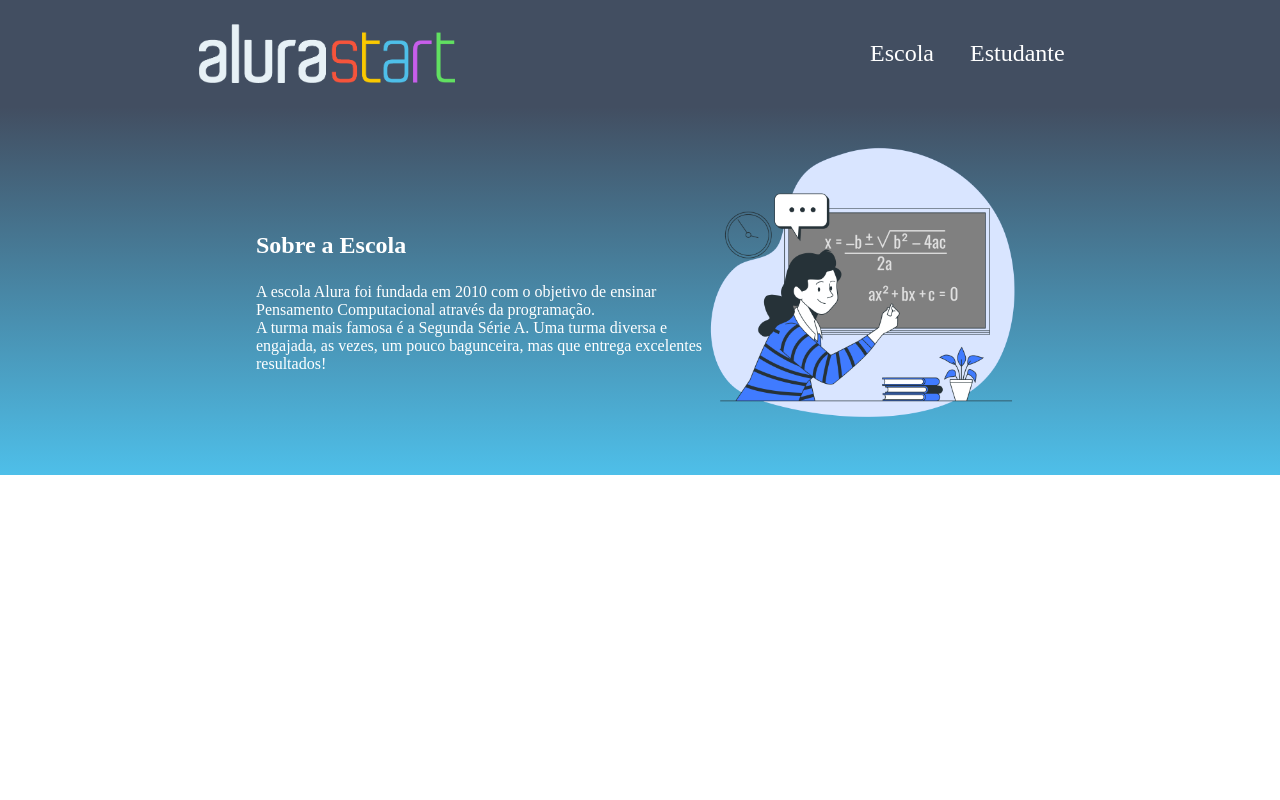
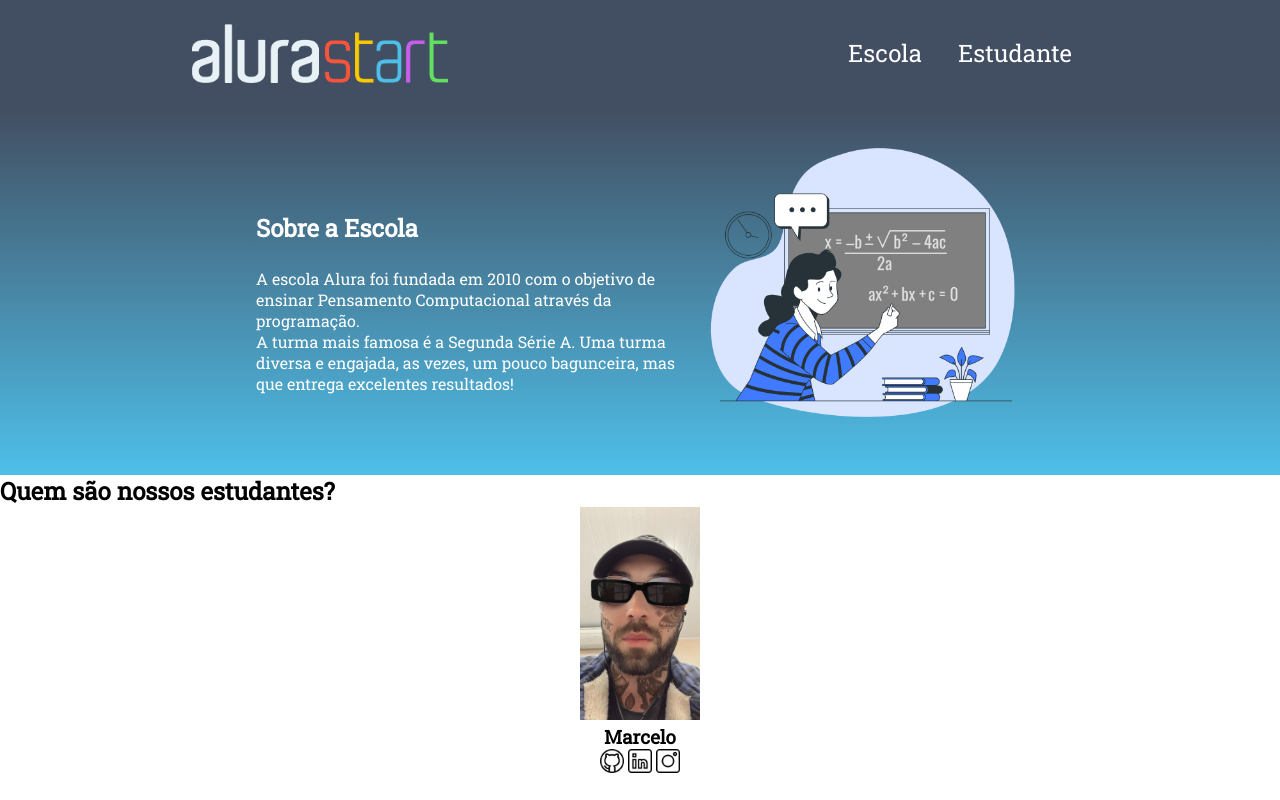
Before and after one commit to Erika2106/site, a plain HTML site: page index.html in a window 1280 px wide. Drawn offline with Linux system fonts and the light colour scheme.

Commit message:
Add files via upload

```diff
--- a/index.html
+++ b/index.html
@@ -6,6 +6,9 @@
     <meta name="viewport" content="width=device-width, initial-scale=1.0">
     <title>Document</title>
     <link rel="stylesheet" href="style.css">
+    <link rel="preconnect" href="https://fonts.googleapis.com">
+    <link rel="preconnect" href="https://fonts.gstatic.com" crossorigin>
+    <link href="https://fonts.googleapis.com/css2?family=Poppins:wght@200;400;700&family=Roboto+Slab&display=swap" rel="stylesheet">
 </head>
 <body>
     <header class="cabecalho">
@@ -25,6 +28,16 @@
     <img class="escola-imagem" src="Formula-bro.png" alt="Professora no quadro.">
 
  </section>
+ <section class="estudante">
+    <h2 class="estudante-titulo">Quem são nossos estudantes?</h2>
+    <div class="estudante-div">
+    <img class= "estudante-imagem" src="Marcelo.jpeg" alt="foto do marcelo">
+    <h3 class="estudante-nome">Marcelo</h3>
+    <img class="estudante-icone" src="github.png" alt="icone github">
+    <img class="estudante-icone" src="linkedin.png" alt="icone linkedin">
+    <img class="estudante-icone" src="instagram.png" alt="icone instagram">
+ </div>
+ </section>
  </body>
 
  </html>
--- a/style.css
+++ b/style.css
@@ -1,6 +1,10 @@
 *{
     margin: 0;
     padding: 0;
+}
+body{
+    font-family: 'Poppins', sans-serif;
+    font-family: 'Roboto Slab', serif;
 }
 .cabecalho {
     background-color: #424e61;
@@ -41,3 +45,15 @@
 .escola-titulo{
     padding: 24px 0;
 }
+
+.estudante-imagem{
+    width: 120px;
+}
+
+.estudante-icone{
+    width: 24px;
+}
+
+.estudante-div{
+    text-align: center;
+}
```
Also changed, not shown: Marcelo.jpeg (added), github.png (added), instagram.png (added), linkedin.png (added).
